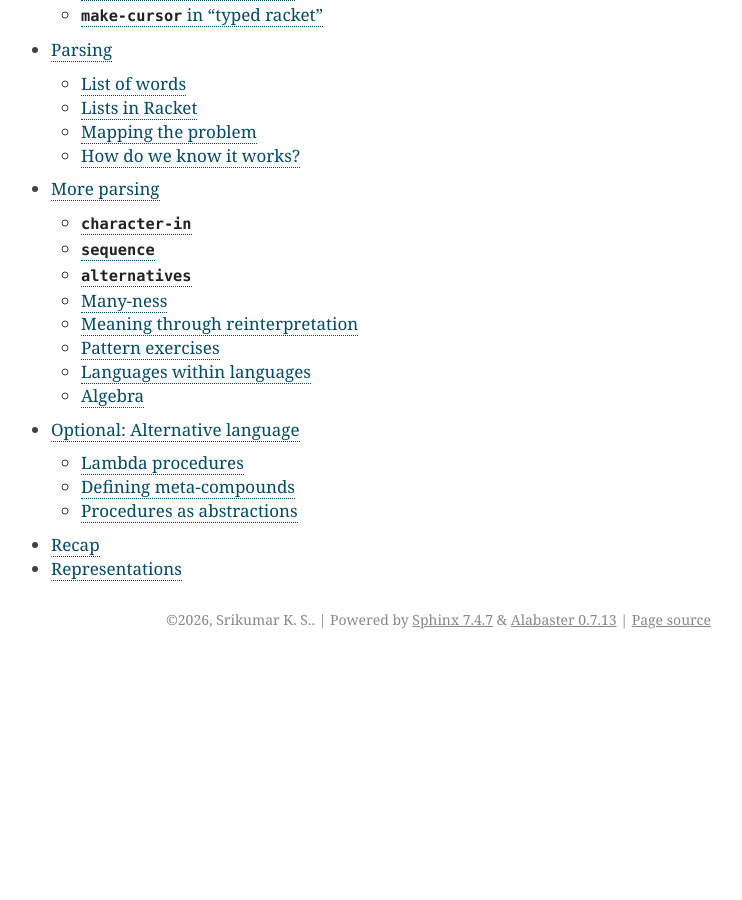
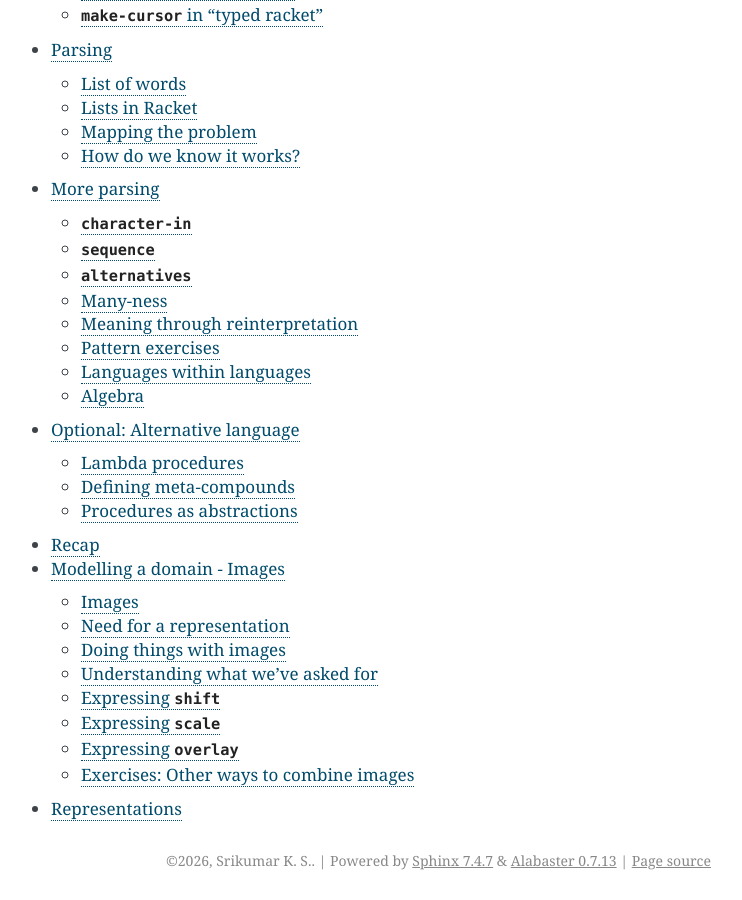
Before and after one commit to kreauniv/complit, a Sphinx documentation site: the page built from source/index.rst, in a window 1280 px wide and 900 px high, scrolled down 1287 px. Shown: the whole window, without its empty margins (399-1141 px from the left). Built offline with Sphinx 7.4.7, drawn with Linux system fonts in a browser that asks for light colours; before the commit the page ends 1946 px from its top, so only the background shows below that; some of the changed lines change nothing that is shown.

Commit message:
Added modellilng-images

```diff
--- a/source/index.rst
+++ b/source/index.rst
@@ -18,4 +18,5 @@ CompLIT: Programming Literacy (WORK-IN-PROGRESS)
    parsing2
    alternative-syntax
    recap
+   modelling-images
    representations
--- /dev/null
+++ b/source/modelling-images.rst
@@ -0,0 +1,310 @@
+Modelling a domain - Images
+===========================
+
+In this section, we work through the process of how to use programming to try
+and understand a domain better, by working our way ground up. It requires
+some fluency with the "interrogation" approach we worked through in earlier
+sections and also with the notion of "procedures as abstractions" which was
+dealt with when we worked on parsing strings. The parsing topic itself
+was a soft intro to this approach, but here we'll go a little deeper.
+
+The content of this chapter is based on an old research paper published by
+Conal Elliot called Pan_ which described a way to think about constructing
+images through programs.
+
+Images
+------
+
+We use the word "image" as distinct from a "picture" for the purpose of this
+section, though there is not a very significant difference between the two.
+We include the possibility of photographs being an "image" where as we take
+a picture as mostly something that is "drawn" using some mechanism. Again,
+this is not a distinction worth emphasizing, but it is just to clarify the
+language used here.
+
+Let's say we have an image in computer memory -- ``apple``. We presume it
+represents some visual thing that looks like an apple. Either a drawing of
+an apple or a photograph of one.
+
+The basic thing we can expect to do with an image is to show it. We'll call
+this ``render-image``, since "display", "show" and such have other meanings
+given to them by Racket. So ``(render-image apple)`` should give us something
+we can see. We might similarly image another word ``render-image-to-file``
+which will produce a PNG or JPG file containing the depiction that we can view
+using any external tool -- ``(render-image-to-png-file apple "apple.png")``.
+
+We might ask many questions of such a rendered image -- What is its width and
+height? Which portion (rectangle) of the image has been rendered?. It would
+seem that these should be intrinsic properties of an image, but we can also
+think of a fractal "Mandelbrot set" as an image that has a conceptually
+infinite amount of detail in it, so it would be necessary to make the
+dimensions and portion specific in order to get a concrete rendering of it.
+
+So ideally, our rendering procedures will be something like --
+
+.. code:: racket
+
+   (render-image apple <width> <height> <x0> <y0> <x1> <y1>)
+   (render-image-to-file "apple.png" apple <width> <height> <x0> <y0> <x1> <y1>)
+
+where the :math:`(x_0,y_0,x_1,y_1)` define a rectangle by giving the top-left
+coordinate :math:`(x_0,y_0)` and the bottom right coordinate :math:`(x_1,y_1)`.
+
+.. _Pan: http://conal.net/Pan/
+
+Need for a representation
+-------------------------
+
+When we're looking at modelling an idea like an "image" that we don't yet fully
+understand [#imund]_ to actually start doing things with images, we need to
+pick a "representation" that we can use in our program. The term "representation"
+refers to determining which of available mechanisms can be used to model the
+thing we're looking at so as to enable us to work with it in ways that we expect
+to.
+
+Picking a representation therefore implies that we know the ways in which we want
+to work with it. Note that there are dimensions of representations that we may not
+be concerned with initially as we work towards understanding a domain, but might
+wish to get to later. These include efficiency of operations, interoperability
+with some other software, optimal memory usage and so on. Before we get to that,
+we need to understand images by first clarifying what we want to do with them.
+
+Doing things with images
+------------------------
+
+You're given an image bound to the identifier ``apple``. What can you do with it?
+
+- Maybe you want to overlay two apple images to make a "bunch of apples". Let's
+  write it as ``(overlay apple apple)``. This phrase isn't precise just yet,
+  because in our minds as we think of overlaying an apple image on another, we
+  might think of an apple "near" another apple and not exactly on top of it,
+  which would hide it. But "how close?" then becomes another question we need
+  to answer through our expression. Since a relative position shift can be
+  given by a pair of numbers :math:`(\d x,\d y)`, maybe we can write our
+  expression as ``(overlay dx dy apple apple)``. This still isn't very clear as
+  we don't quite know which of the two apples the :math:`(\d x,\d y)` applies
+  to. We can pick a convention, which would be one solution. However we can
+  also take this opportunity to note that "an image shifted by dx,dy is also an
+  image" to simplify the ``overlay`` concept. Now, maybe we can write our
+  intention as ``(overlay apple (shift dx dy apple))``. This pattern is now
+  accessible to us for other purposes too -- ex: ``(overlay apple (shift dx dy
+  orange))``, ``(overlay apple (overlay (shift dx1 dy1 orange) (shift dx2 dy2
+  pear)))``, and so on.
+
+  .. admonition:: **Insight**
+
+      When we define a word whose argument types and result types are the same
+      ("image" in this case), we immediately gain a very large number of ways
+      to combine the values. If the operation only has one argument, then the
+      only thing we can do is to apply the operation multiple times. However if
+      we have more than one such operation, or more than one argument of the
+      same type, the possibilities explode even more. We see this with
+      ``shift`` and ``overlay``.
+
+- Maybe we want to make an image bigger or smaller -- i.e. "scale" it. We can
+  express this idea using :math:`(s_x,s_y)` scaling factors like this ``(scale
+  sx sy apple)``. Now we can put apples of various sizes near each other in a
+  cluster by combining ``overlay``, ``shift`` and ``scale``.
+
+  .. admonition:: **Task**
+
+      Write some expressions of a "fruit scene" using the given images
+      bound to identifiers ``apple``, ``banana`` and ``orange``, using
+      the operators ``overlay``, ``shift`` and ``scale``.
+
+Understanding what we've asked for
+----------------------------------
+
+Now, we still can't make any images because we don't know what an image is yet?
+i.e. We haven't selected a representation for it yet and therefore we cannot
+construct a single image. However, we're close and we need to pay some attention
+to what we've asked for in the section above.
+
+The ``shift`` and ``scale`` words imply some kind of an "X/Y axis coordinate system"
+for our images. ``(shift 2 1 apple)`` might be expected to shift the apple
+twice as much to the right as ``(shift 1 1 apple)``. Depending on how we choose
+our y axis, say we pick it to be pointing vertically upwards, ``(shift 1 2 apple)``
+would shift it twice as much upwards as ``(shift 1 1 apple)``.
+
+.. figure:: images/scaling.png
+   :align: center
+
+   Scaling a picture of a cat by half using ``(scale 0.5 0.5 cat)``.
+
+But what does "shifting" or "scaling" mean? With reference to the picture above,
+we might say "whatever is happening at a given coordinate :math:`(x,y)` is now
+happening at a different coordinate :math:`(x+\d x,y+\d y)` for an image shifted
+by :math:`(\d dx, \d y)` and similarly for a scaled image, whatever was "happening"
+at :math:`(x,y)` is now "happening" at :math:`(x \times s_x, y \times s_y)`.
+
+The key idea here is that something is "happening" at a given coordinate :math:`(x,y)`.
+For visual image, the only thing we can tell that's special about a given point
+is the colour at the given point. So, we can now think of an "image" as a
+mapping from a given coordinate :math:`(x,y)` to a colour which is often
+graded in computer systems as a mixture of three "primary" colours red, green
+and blue -- :math:`(red,green,blue)`.
+
+Another word for "mapping" is "function" and programming languages let you
+describe mappings by giving general ways by which to compute the target value
+given the source value of the mapping, instead of, say, listing every possible
+combination and checking the input against such a table.
+
+.. code:: racket
+
+   (struct colour (red green blue))
+
+   (define (red-circle radius)
+      (define (colour x y)
+         (if (< (+ (* x x) (* y y)) (* radius radius))
+            (colour 1.0 0.0 0.0)
+            (colour 0.0 0.0 0.0)))
+      colour)
+
+Or using the "lambda" approach,
+
+.. code:: racket
+
+   (define (red-circle radius)
+      (lambda (x y)
+         (if (< (+ (* x x) (* y y)) (* radius radius))
+            (colour 1.0 0.0 0.0)
+            (colour 0.0 0.0 0.0))))
+
+.. collapse:: **Alternative ways of writing ``red-circle``**
+
+   There are many ways to write the same ``red-circle`` definition. You should
+   always choose the way that *for you* expresses the idea in the clearest
+   manner. Concerns like optimization of calculations come only after clarity.
+
+   .. code:: racket
+
+      ; While the same, it doesn't let us think of "red-circle"
+      ; in the abstract and forces us to consider how it deals with
+      ; coordinates right in its definitional form.
+      (define ((red-circle radius) x y)
+         (if (< (+ (* x x) (* y y)) (* radius radius))
+            (colour 1.0 0.0 0.0)
+            (colour 0.0 0.0 0.0)))
+
+   .. code:: racket
+
+      ; This one uses the fact that the two paths don't choose
+      ; different values for green and blue components of the colours
+      ; and uses the (if..) to only pick the red value. While this is
+      ; correct, it doesn't generalize well and we'll need to change
+      ; the *form* of the definition if we decide for some reason that
+      ; the inside of the circle should be orange and outside should be
+      ; teal. However, this form is useful if we want to vary the colour
+      ; for different values of the distance from the origin (0,0).
+      (define (red-circle radius)
+         (lambda (x y)
+            (colour (if (< (+ (* x x) (* y y)) (* radius radius)) 1.0 0.0)
+                    0.0
+                    0.0)))
+
+   So you see that in writing programs, we don't just care about being correct
+   about what the program means, we also care about *how* the meaning is
+   expressed -- i.e. the **form** -- because we can derive new meanings by
+   manipulating the form.
+
+
+We now have a "representation" for an image as a map from :math:`(x,y)`
+coordinates to an RGB ``colour``. This means the other words we wanted,
+such as ``overlay``, ``shift`` and ``scale`` will have to work with
+this same representation.
+
+Expressing ``shift``
+--------------------
+
+With ``(shift dx dy img)``, we described it as "whatever used to happen
+at :math:`(x,y)`` in the ``img`` now happens at :math:`(x+\d x, y+\d y)`.
+We can capture this relationship in a definition like given below. You
+should try to define it yourself first before revealing the solution.
+
+.. collapse:: **Defining shift**
+
+   .. code:: racket
+
+      (define (shift dx dy img)
+         (lambda (x y)
+            (img (- x dx) (- y dy))))
+
+
+Expressing ``scale``
+--------------------
+
+This is very similar to ``shift`` and if you've done that, you should
+definitely give this definition a go. Remember that ``(scale sx sy img)`` is an
+image where "whatever was happening at :math:`(x,y)` in the image now happens
+at :math:`(x \times s_x, y \times s_y)`".
+
+.. collapse:: **Defining scale**
+
+   .. code:: racket
+
+      (define (scale sx sy img)
+         (lambda (x y)
+            (img (/ x sx) (/ y sy))))
+
+Expressing ``overlay``
+----------------------
+
+We need a precise notion of what ``(overlay apple banana)`` means. One possible meaning
+is that the ``banana`` should appear right on top of the ``apple`` wherever its colours
+are valid and the apple should show through wherever the banana gives no colours.
+
+In our representation ``(colour r g b)``, which is the only value produced by
+an image that maps :math:`(x,y)` to colour, we do not have a way to tell whether a
+particular colour returned is part of the banana or not.
+
+A common way to include this information in a colour is the ARGB representation
+where we use a fourth number -- the so called "alpha channel" -- which takes
+values in the range :math:`[0.0,1.0]` -- and expresses how "opaque" the colour
+is. So we now change our colour definition to include such an "alpha channel"
+in order for ``overlay`` to be possible. Given such an "alpha" value, we can
+use simple linear colour mixing to determine the resultant colour at each point
+in the final image. For the moment, let's consider "alpha" to be *either*
+:math:`0.0` *or* :math:`1.0` for ease of thinking about colour mixing without
+knowing too much colour theory.
+
+.. code:: racket
+
+   (struct colour (alpha red green blue))
+
+   (define (overlay behind-img front-img)
+      (lambda (x y)
+         (let ([c1 (behind-img x y)]
+               [c2 (front-img x y)])
+            (if (> (colour-alpha c2) 0.5) c2 c1))))
+
+
+Exercises: Other ways to combine images
+---------------------------------------
+
+Now that you have ``shift``, ``scale`` and ``overlay`` in your vocabulary,
+define the following shapes and ways to combine images. (Assume ARGB colour
+for these).
+
+1. Define a ``(box width height colour)`` which should give you a box whose
+   bottom-left corner is at :math:`(0,0)` and it has a given width and height
+   and its interior is of the given colour.
+
+   Question: What colour should its exterior be?
+
+2. Define a ``(disc radius colour)`` which should be a circle of the given radius
+   filled with the given colour inside. Again, what should be the colour outside?
+
+3. Define a ``(rotate angle-degrees img)`` which would be a rotated version of
+   the given image. So ``(rotate 90.0 (box 1.0 10.0 black))`` should
+   effectively give you a box with width :math:`10.0` and height :math:`1.0`
+   whose right bottom corner is at the origin. You'll need some high school
+   trigonometry to work this out.
+
+4. Using all the elements and operator words you've defined so far, make a
+   picture of a "cricket pitch".
+
+
+
+
+.. [#imund] Just us, and at this moment, obviously there are other people who
+   understand it.
```
Also changed, not shown: source/images/scaling.png (added).
